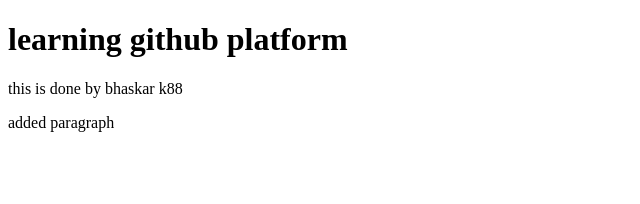
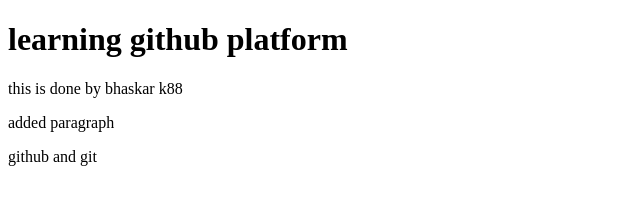
Before and after one commit to Bhaskar-k88/leraning_github, a plain HTML site: page index.html in a window 1280 px wide. Shown: the whole page, without its empty margins (0-640 px from the left). Drawn offline with Linux system fonts and the light colour scheme.

Commit message:
in contact

```diff
--- a/index.html
+++ b/index.html
@@ -9,5 +9,6 @@
     <h1>learning github platform</h1>
     <p>this is done by bhaskar k88</p>
     <p>added paragraph</p>
+    <p>github and git</p>
 </body>
 </html>
```
